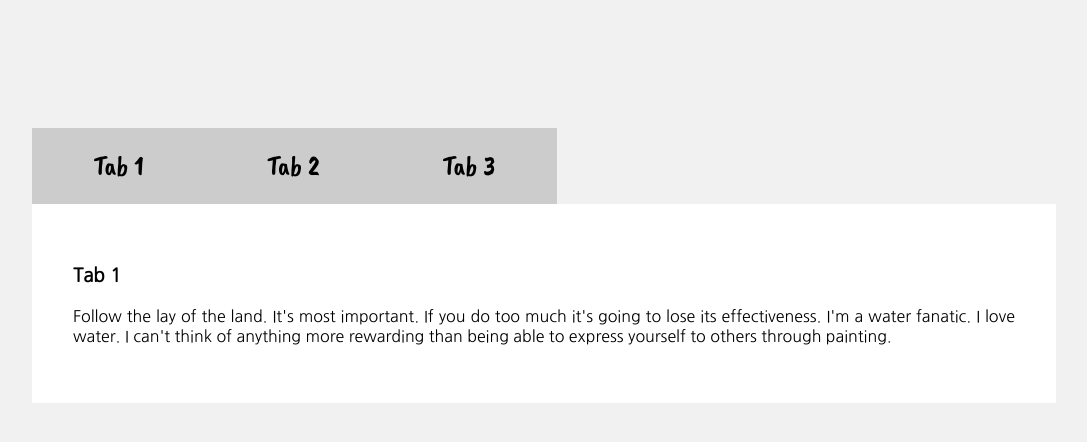
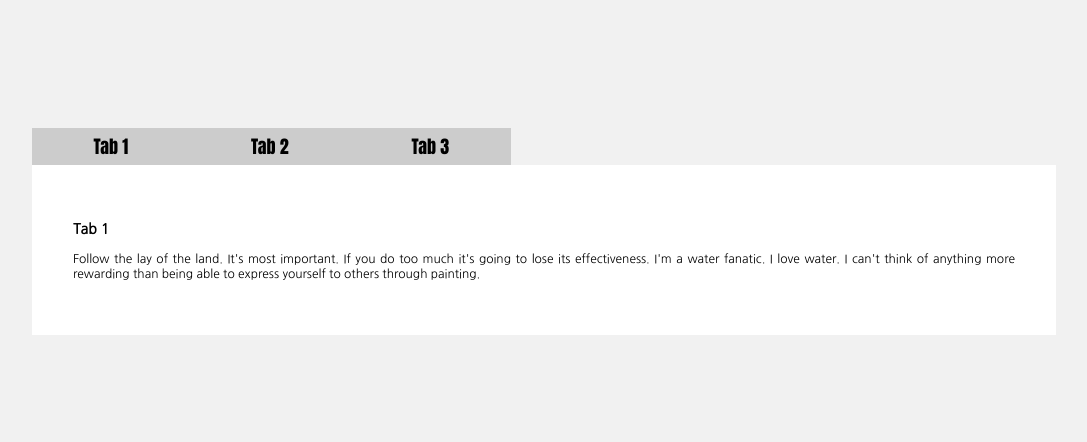
Before and after one commit to MandSolo/tab-component, a React (Create React App) app: page / in a window 1280 px wide. Shown: the top 442 px of the page, without its empty margins (96-1183 px from the left). Built offline with nearby package versions, Linux system fonts and the light colour scheme.

Commit message:
fix jumping buttons

```diff
--- a/public/index.html
+++ b/public/index.html
@@ -12,7 +12,7 @@
     <link rel="manifest" href="%PUBLIC_URL%/manifest.json" />
 
     <link
-      href="https://fonts.googleapis.com/css?family=Caveat+Brush|Nanum+Gothic"
+      href="https://fonts.googleapis.com/css?family=Anton|Nanum+Gothic"
       rel="stylesheet"
     />
 
--- a/src/styling/Tab.css
+++ b/src/styling/Tab.css
@@ -9,20 +9,23 @@
   border: none;
   outline: none;
   cursor: pointer;
-  padding: 2% 6%;
-  transition: 0.3s;
-  font-family: "Caveat Brush", cursive;
-  font-size: 28px;
+  padding: 0% 6%;
+  font-family: "Anton", sans-serif;
+  font-size: 18px;
+  border-bottom: 5px solid #ccc;
+  border-top: 5px solid #ccc;
 }
 
 .Tab-buttons button:hover {
   background-color: white;
-  border-top: 8px solid rgb(20, 160, 160);
+  border-top: 5px solid rgb(20, 160, 160);
+  border-bottom: 5px solid white;
 }
 
 .Tab-buttons button:active {
   background-color: white;
-  border-top: 8px solid rgb(20, 160, 160);
+  border-top: 5px solid rgb(20, 160, 160);
+  border-bottom: 5px solid white;
 }
 
 .Tab-content {
@@ -30,4 +33,5 @@
   padding: 4%;
   text-align: justify;
   font-family: "Nanum Gothic", sans-serif;
+  font-size: 12px;
 }
```
